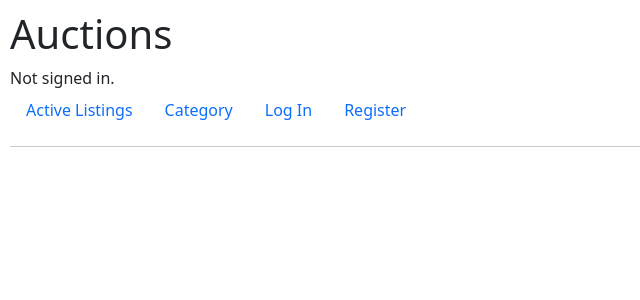
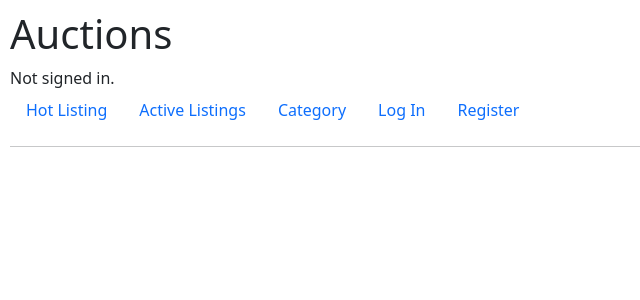
Before and after one commit to Commercewebapp/commerce, a Django app: template auctions/templates/auctions/hot_listing.html in a window 1280 px wide. Shown: the top 300 px of the page, without its empty margins (0-640 px from the left). Run offline with Django 3.2, Linux system fonts and the light colour scheme; the template is opened without the code that fills it, so the values that code supplies are empty; parts of the project's set-up code (start-up, migrations or seed data) failed here and were passed over.

Commit message:
Add HOT listing in tab

```diff
--- a/auctions/templates/auctions/layout.html
+++ b/auctions/templates/auctions/layout.html
@@ -23,6 +23,9 @@
         {% endif %}
     </div>
     <ul class="nav">
+        <li class="nav-item">
+            <a class="nav-link" href="{% url 'hot_listing_view' %}">Hot Listing</a>
+        <li>
         <li class="nav-item">
             <a class="nav-link" href="{% url 'index' %}">Active Listings</a>
         </li>
```
